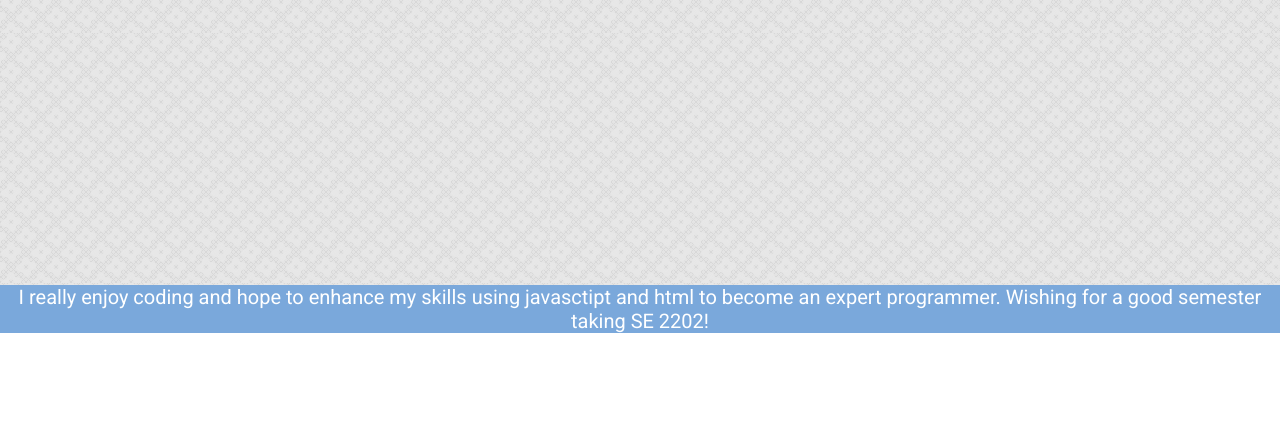
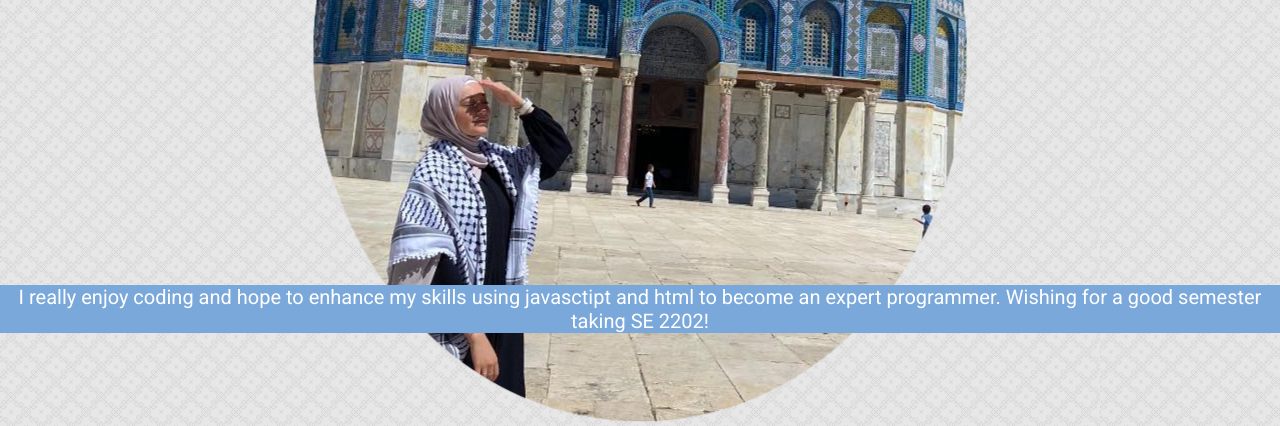
Before and after one commit to Aya-Maree/Aya-s-Porfolio, a plain HTML site: page index.html in a window 1280 px wide. Shown: the part 467-893 px from the top of the page. Before the commit the page ends 800 px from the top, so only its background shows below. Drawn offline with Linux system fonts and the light colour scheme; files whose address does not match are found by name.

Commit message:
Update index.html

```diff
--- a/index.html
+++ b/index.html
@@ -25,7 +25,7 @@
         <div class = "image">
             <!--img src is used to embbed an image in an HTML page, the alt attribute contains alternative info if the user can't view
             an image (because of slow connection or any errors)-->
-            <img src = "./Images/Me.png" alt = "Photograph Of Me">
+            <img src = "Me.png" alt = "Photograph Of Me">
         </div>
     </div>
 </body>
```
